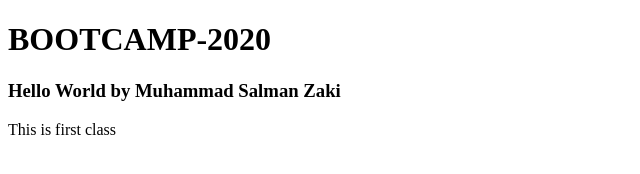
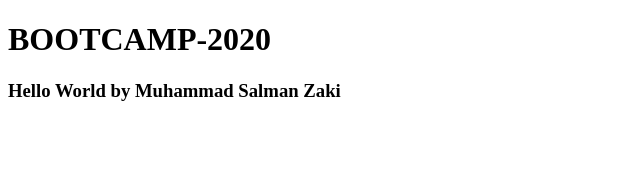
Before and after one commit to SalmanZakiKhan/bootcamp-2020, a plain HTML site: page index.html in a window 1280 px wide. Shown: the whole page, without its empty margins (0-640 px from the left). Drawn offline with Linux system fonts and the light colour scheme.

Commit message:
Updated index.html

```diff
--- a/index.html
+++ b/index.html
@@ -7,7 +7,6 @@
     <div>
         <h1>BOOTCAMP-2020</h1>
         <h3>Hello World by Muhammad Salman Zaki</h3>
-        <p>This is first class</p>
     </div>
 </body>
 </html>
```
